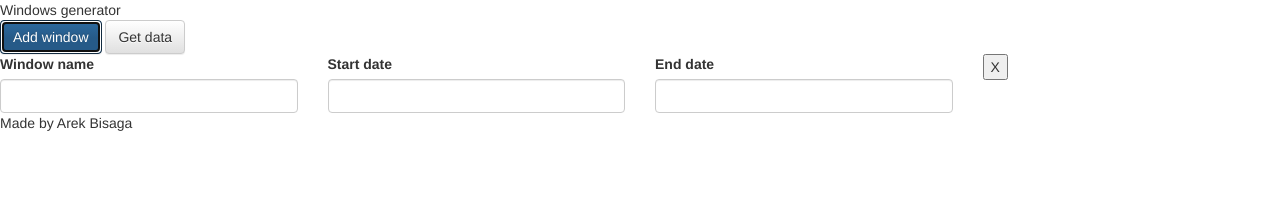
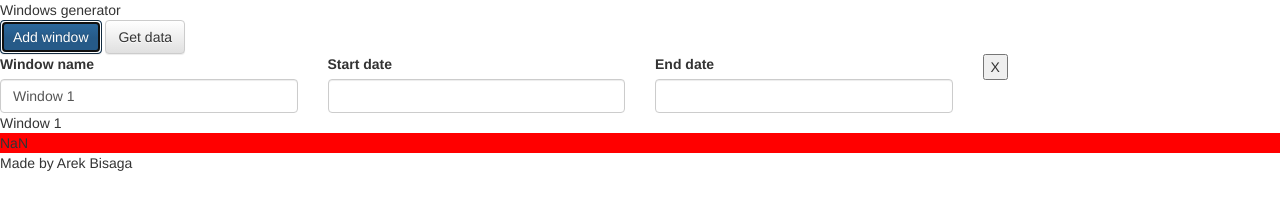
Before and after one commit to ethnar/sample-app, a website: page src/index.html in a window 1280 px wide. Both pictures are taken after a click on the button "Add window". Drawn offline with nearby package versions, Linux system fonts and the light colour scheme; files that its build step writes are made by us from their sources.

Commit message:
First functional version

```diff
--- a/src/index.html
+++ b/src/index.html
@@ -43,9 +43,11 @@
 			</section>
 			<section>
 				<div ng-repeat="dataset in model.datasets">
-					<span>{{dataset.name}}</span>
+					<span>{{dataset.name || 'Unnamed'}}</span>
 					<div class="bar-container">
-						<div class="bar-value"></div>
+						<div class="bar-value" ng-style="{width: (100 * calculateValue(dataset) / model.max) + '%'}">
+							{{calculateValue(dataset)}}
+						</div>
 					</div>
 				</div>
 			</section>
--- a/src/js/app/app.js
+++ b/src/js/app/app.js
@@ -6,6 +6,7 @@ angular.module('SampleApp', [])
 	var controller = this;
 
 	$scope.model = {
+		max: 0,
 		datasets: []
 	};
 
@@ -14,7 +15,10 @@ angular.module('SampleApp', [])
 	};
 
 	$scope.addDataset = function () {
-		$scope.model.datasets.push({});
+		// I don't really have to worry too much about setting empty keys for each field, as zero values will be indistingushable from undefined
+		$scope.model.datasets.push({
+			name: 'Window ' + ($scope.model.datasets.length + 1) // ideally we should check we don't make duplicates
+		});
 	};
 
 	$scope.removeDataset = function (index) {
@@ -22,19 +26,21 @@ angular.module('SampleApp', [])
 	};
 
 	$scope.calculateMax = function () {
-		var max = 0;
+		$scope.model.max = 0;
 		_.each($scope.model.datasets, function (dataset) {
-			max = Math.max(max, controller.calculateValue(dataset));
+			$scope.model.max = Math.max($scope.model.max, $scope.calculateValue(dataset));
 		});
-		return max;
 	};
 
 	$scope.outputDatasets = function () {
 		console.log(angular.toJson($scope.model.datasets));
 	};
 
-	controller.calculateValue = function () {
-		// TODO
+	$scope.calculateValue = function (dataset) {
+		// this can turn into a performance bottleneck rather quickly due to date parse, so depending on the amount of data we could be better off changing the data storage to hold start date and amount of days instead of start and end dates
+		var startTime = new Date(dataset.endDate).getTime();
+		var endTime = new Date(dataset.startDate).getTime();
+		return (startTime - endTime) / (24 * 60 * 60 * 1000) + 1; // inclusive
 	};
 
 	controller.loadDatasets = function () {
--- a/src/styles/less/include/main.less
+++ b/src/styles/less/include/main.less
@@ -0,0 +1,4 @@
+.bar-value {
+	height: 20px;
+    background: red;
+}
```
